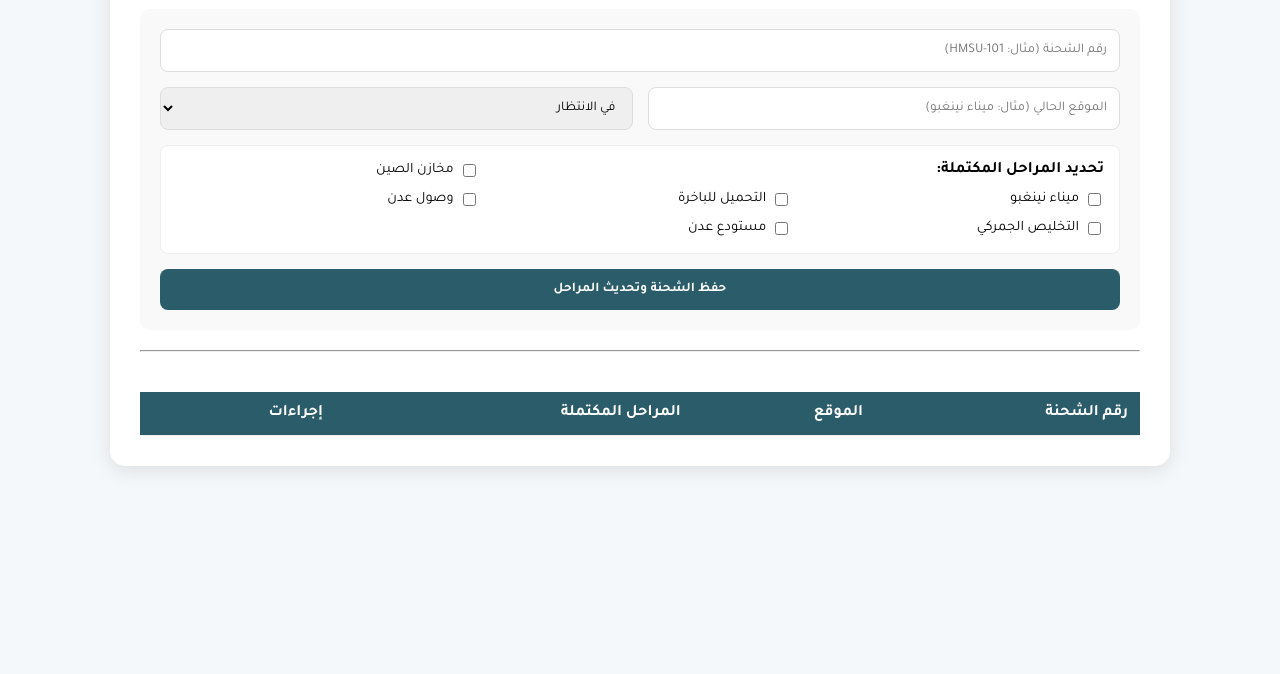
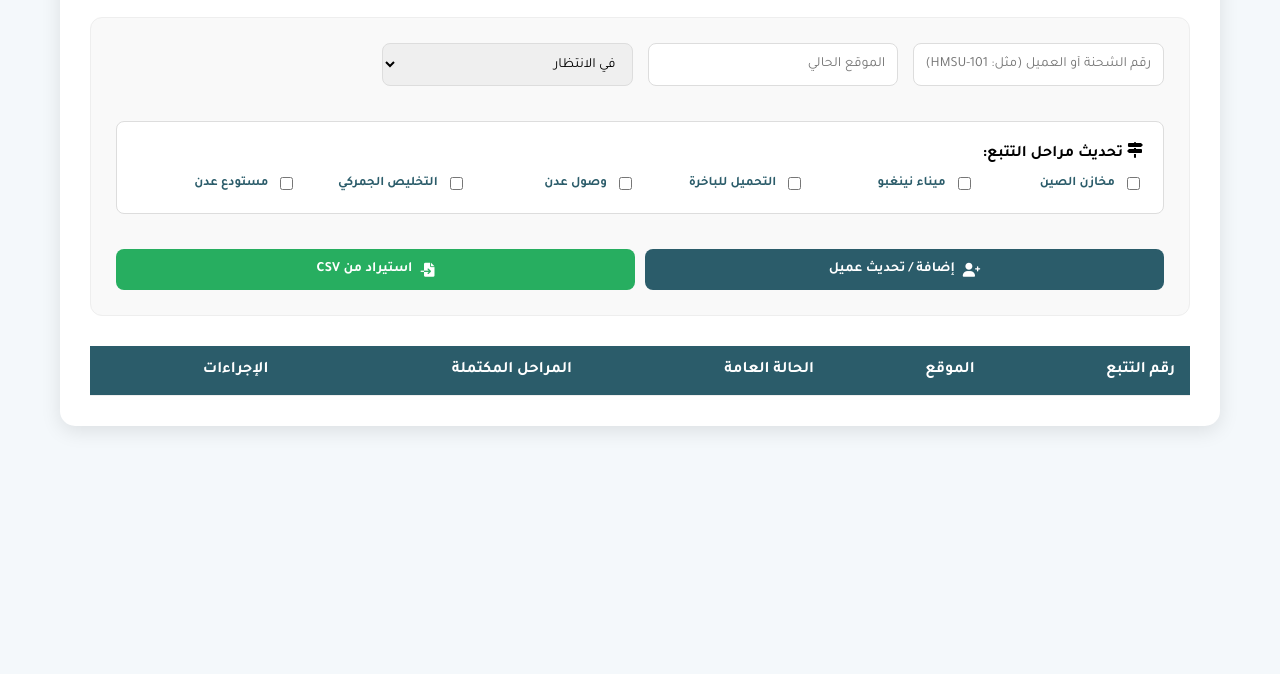
Before and after one commit to ryadshulan/HMS-System, a website: page public/admin.html in a window 1280 px wide. Shown: the part 126-800 px from the top of the page. Drawn offline with Linux system fonts and the light colour scheme; no server answers.

Commit message:
Update admin.html

```diff
--- a/public/admin.html
+++ b/public/admin.html
@@ -7,138 +7,216 @@
     <link href="https://fonts.googleapis.com/css2?family=Tajawal:wght@400;700&display=swap" rel="stylesheet">
     <link rel="stylesheet" href="https://cdnjs.cloudflare.com/ajax/libs/font-awesome/6.0.0/css/all.min.css">
     <style>
-        :root { --primary: #2b5c6a; --secondary: #f16736; --bg: #f4f8fb; }
+        :root { --primary: #2b5c6a; --secondary: #f16736; --bg: #f4f8fb; --success: #27ae60; }
         body { font-family: 'Tajawal', sans-serif; background-color: var(--bg); margin: 0; padding: 20px; }
-        .admin-container { max-width: 1000px; margin: 0 auto; background: white; padding: 30px; border-radius: 15px; box-shadow: 0 5px 20px rgba(0,0,0,0.1); }
-        h1 { color: var(--primary); text-align: center; }
+        .admin-container { max-width: 1100px; margin: 0 auto; background: white; padding: 30px; border-radius: 15px; box-shadow: 0 5px 20px rgba(0,0,0,0.1); }
+        h1 { color: var(--primary); text-align: center; margin-bottom: 30px; }
 
-        .form-group { display: grid; grid-template-columns: 1fr 1fr; gap: 15px; margin-bottom: 20px; background: #f9f9f9; padding: 20px; border-radius: 10px; }
-        input, select, button { padding: 12px; border-radius: 8px; border: 1px solid #ddd; font-family: inherit; }
-        .full-width { grid-column: span 2; }
+        /* تصميم النموذج */
+        .form-section { background: #f9f9f9; padding: 25px; border-radius: 12px; border: 1px solid #eee; margin-bottom: 30px; }
+        .grid-inputs { display: grid; grid-template-columns: repeat(auto-fit, minmax(250px, 1fr)); gap: 15px; }
+        input, select, button { padding: 12px; border-radius: 8px; border: 1px solid #ddd; font-family: inherit; font-size: 14px; }
 
-        .milestone-setter { grid-column: span 2; display: grid; grid-template-columns: repeat(3, 1fr); gap: 10px; background: #fff; padding: 15px; border: 1px solid #eee; border-radius: 8px; }
-        .milestone-setter label { font-size: 0.9rem; display: flex; align-items: center; gap: 5px; cursor: pointer; }
+        .milestone-container { grid-column: 1 / -1; margin-top: 20px; background: white; padding: 20px; border-radius: 8px; border: 1px solid #ddd; }
+        .milestone-grid { display: grid; grid-template-columns: repeat(auto-fit, minmax(150px, 1fr)); gap: 10px; margin-top: 10px; }
+        .milestone-grid label { display: flex; align-items: center; gap: 8px; font-size: 13px; cursor: pointer; color: var(--primary); font-weight: bold; }
 
-        button.save-btn { background: var(--primary); color: white; border: none; font-weight: bold; cursor: pointer; transition: 0.3s; }
-        button.save-btn:hover { background: #1e434d; }
+        .action-buttons { grid-column: 1 / -1; display: flex; gap: 10px; margin-top: 20px; }
+        .btn { flex: 1; font-weight: bold; cursor: pointer; border: none; transition: 0.3s; display: flex; align-items: center; justify-content: center; gap: 8px; color: white; }
+        .btn-add { background: var(--primary); }
+        .btn-add:hover { background: #1e434d; }
+        .btn-csv { background: var(--success); }
+        .btn-csv:hover { background: #219150; }
 
-        .shipment-list { margin-top: 40px; border-collapse: collapse; width: 100%; }
-        .shipment-list th, .shipment-list td { padding: 12px; text-align: right; border-bottom: 1px solid #eee; }
-        .shipment-list th { background: var(--primary); color: white; }
+        /* الجدول */
+        .table-wrapper { overflow-x: auto; margin-top: 20px; }
+        table { width: 100%; border-collapse: collapse; text-align: right; }
+        th, td { padding: 15px; border-bottom: 1px solid #eee; }
+        th { background: var(--primary); color: white; }
+        .status-badge { padding: 4px 10px; border-radius: 20px; font-size: 12px; background: #e0f2f1; color: var(--primary); font-weight: bold; }
+        .btn-delete { color: #e74c3c; cursor: pointer; border: none; background: none; font-size: 18px; }
 
-        .status-badge { padding: 4px 8px; border-radius: 50px; font-size: 0.8rem; background: #eee; }
-        .delete-btn { color: #e74c3c; cursor: pointer; border: none; background: none; }
+        /* إخفاء مدخل الملف */
+        #csvInput { display: none; }
     </style>
 </head>
 <body>
 
 <div class="admin-container">
-    <h1><i class="fas fa-tasks"></i> إدارة الشحنات والمراحل</h1>
+    <h1><i class="fas fa-user-shield"></i> لوحة إدارة الشحنات والعملاء</h1>
 
-    <div class="form-group">
-        <input type="text" id="trackId" placeholder="رقم الشحنة (مثال: HMSU-101)" class="full-width">
-        <input type="text" id="currentLocation" placeholder="الموقع الحالي (مثال: ميناء نينغبو)">
+    <div class="form-section">
+        <div class="grid-inputs">
+            <input type="text" id="trackId" placeholder="رقم الشحنة أو العميل (مثل: HMSU-101)">
+            <input type="text" id="currentLocation" placeholder="الموقع الحالي">
             <select id="generalStatus">
                 <option value="في الانتظار">في الانتظار</option>
                 <option value="قيد الشحن">قيد الشحن</option>
                 <option value="وصلت">وصلت</option>
+                <option value="تم التسليم">تم التسليم</option>
             </select>
 
-        <div class="milestone-setter">
-            <strong class="full-width">تحديد المراحل المكتملة:</strong>
-            <label><input type="checkbox" id="m1"> مخازن الصين</label>
-            <label><input type="checkbox" id="m2"> ميناء نينغبو</label>
-            <label><input type="checkbox" id="m3"> التحميل للباخرة</label>
-            <label><input type="checkbox" id="m4"> وصول عدن</label>
-            <label><input type="checkbox" id="m5"> التخليص الجمركي</label>
-            <label><input type="checkbox" id="m6"> مستودع عدن</label>
+            <div class="milestone-container">
+                <i class="fas fa-map-signs"></i> <strong>تحديث مراحل التتبع:</strong>
+                <div class="milestone-grid">
+                    <label><input type="checkbox" class="milestone-check" value="m1"> مخازن الصين</label>
+                    <label><input type="checkbox" class="milestone-check" value="m2"> ميناء نينغبو</label>
+                    <label><input type="checkbox" class="milestone-check" value="m3"> التحميل للباخرة</label>
+                    <label><input type="checkbox" class="milestone-check" value="m4"> وصول عدن</label>
+                    <label><input type="checkbox" class="milestone-check" value="m5"> التخليص الجمركي</label>
+                    <label><input type="checkbox" class="milestone-check" value="m6"> مستودع عدن</label>
+                </div>
             </div>
 
-        <button onclick="saveShipment()" class="save-btn full-width">حفظ الشحنة وتحديث المراحل</button>
+            <div class="action-buttons">
+                <button class="btn btn-add" onclick="saveCustomer()">
+                    <i class="fas fa-user-plus"></i> إضافة / تحديث عميل
+                </button>
+                <button class="btn btn-csv" onclick="document.getElementById('csvInput').click()">
+                    <i class="fas fa-file-import"></i> استيراد من CSV
+                </button>
+                <input type="file" id="csvInput" accept=".csv" onchange="handleCSV(event)">
+            </div>
+        </div>
     </div>
 
-    <hr>
-
-    <table class="shipment-list">
+    <div class="table-wrapper">
+        <table>
             <thead>
                 <tr>
-                <th>رقم الشحنة</th>
+                    <th>رقم التتبع</th>
                     <th>الموقع</th>
+                    <th>الحالة العامة</th>
                     <th>المراحل المكتملة</th>
-                <th>إجراءات</th>
+                    <th>الإجراءات</th>
                 </tr>
             </thead>
             <tbody id="shipmentsTable">
                 </tbody>
         </table>
     </div>
+</div>
 
 <script>
     const API_URL = '/api/shipment';
 
-    // 1. حفظ الشحنة
-    async function saveShipment() {
-        const data = {
-            trackingNumber: document.getElementById('trackId').value,
-            location: document.getElementById('currentLocation').value,
-            status: document.getElementById('generalStatus').value,
-            milestones: {
-                m1: document.getElementById('m1').checked ? 'completed' : 'pending',
-                m2: document.getElementById('m2').checked ? 'completed' : 'pending',
-                m3: document.getElementById('m3').checked ? 'completed' : 'pending',
-                m4: document.getElementById('m4').checked ? 'completed' : 'pending',
-                m5: document.getElementById('m5').checked ? 'completed' : 'pending',
-                m6: document.getElementById('m6').checked ? 'completed' : 'pending'
-            }
+    // 1. دالة حفظ العميل/الشحنة (إصلاح زر الإضافة)
+    async function saveCustomer() {
+        const trackId = document.getElementById('trackId').value.trim();
+        const location = document.getElementById('currentLocation').value.trim();
+        const status = document.getElementById('generalStatus').value;
+
+        if (!trackId) return alert('يرجى إدخال رقم التتبع');
+
+        // تجميع مراحل التتبع
+        const milestones = {};
+        document.querySelectorAll('.milestone-check').forEach(check => {
+            milestones[check.value] = check.checked ? 'completed' : 'pending';
+        });
+
+        const payload = {
+            trackingNumber: trackId,
+            location: location,
+            status: status,
+            milestones: milestones
         };
 
-        if(!data.trackingNumber) return alert('أدخل رقم الشحنة');
-
-        const response = await fetch(API_URL, {
+        try {
+            const res = await fetch(API_URL, {
                 method: 'POST',
                 headers: { 'Content-Type': 'application/json' },
-            body: JSON.stringify(data)
+                body: JSON.stringify(payload)
             });
 
-        if(response.ok) {
+            if (res.ok) {
                 alert('تم الحفظ بنجاح');
-            location.reload();
+                clearForm();
+                loadData();
+            } else {
+                alert('خطأ في الحفظ');
+            }
+        } catch (err) {
+            console.error(err);
+            alert('فشل الاتصال بالسيرفر');
         }
     }
 
-    // 2. جلب الشحنات وعرضها
-    async function loadShipments() {
-        const response = await fetch('/api/shipments');
-        const shipments = await response.json();
+    // 2. دالة استيراد CSV (إصلاح زر الاستيراد)
+    async function handleCSV(event) {
+        const file = event.target.files[0];
+        if (!file) return;
+
+        const reader = new FileReader();
+        reader.onload = async function(e) {
+            const text = e.target.result;
+            const lines = text.split('\n');
+
+            // البدء من السطر الثاني لتجاوز العناوين
+            for (let i = 1; i < lines.length; i++) {
+                const cols = lines[i].split(',');
+                if (cols.length >= 3 && cols[0].trim() !== "") {
+                    await fetch(API_URL, {
+                        method: 'POST',
+                        headers: { 'Content-Type': 'application/json' },
+                        body: JSON.stringify({
+                            trackingNumber: cols[0].trim(),
+                            location: cols[1].trim(),
+                            status: cols[2].trim(),
+                            milestones: { m1: 'pending', m2: 'pending', m3: 'pending', m4: 'pending', m5: 'pending', m6: 'pending' }
+                        })
+                    });
+                }
+            }
+            alert('تم استيراد البيانات بنجاح');
+            loadData();
+        };
+        reader.readAsText(file);
+    }
+
+    // 3. جلب وعرض البيانات
+    async function loadData() {
+        try {
+            const res = await fetch('/api/shipments');
+            const data = await res.json();
             const table = document.getElementById('shipmentsTable');
             table.innerHTML = '';
 
-        shipments.forEach(s => {
-            // حساب عدد المراحل المكتملة
-            const completedCount = Object.values(s.milestones || {}).filter(v => v === 'completed').length;
-
+            data.forEach(item => {
+                const completedSteps = Object.values(item.milestones || {}).filter(v => v === 'completed').length;
                 table.innerHTML += `
                     <tr>
-                    <td><strong>${s.id}</strong></td>
-                    <td>${s.location || 'غير محدد'}</td>
-                    <td><span class="status-badge">${completedCount} / 6 مراحل</span></td>
+                        <td><strong>${item.id}</strong></td>
+                        <td>${item.location || '-'}</td>
+                        <td>${item.status || '-'}</td>
+                        <td><span class="status-badge">${completedSteps} / 6 مراحل</span></td>
                         <td>
-                        <button onclick="deleteShipment('${s.id}')" class="delete-btn"><i class="fas fa-trash"></i></button>
+                            <button class="btn-delete" onclick="deleteItem('${item.id}')">
+                                <i class="fas fa-trash-alt"></i>
+                            </button>
                         </td>
                     </tr>
                 `;
             });
-    }
-
-    // 3. حذف شحنة
-    async function deleteShipment(id) {
-        if(confirm('هل أنت متأكد من الحذف؟')) {
-            await fetch(`${API_URL}/${id}`, { method: 'DELETE' });
-            loadShipments();
+        } catch (err) {
+            console.error('Error loading data:', err);
         }
     }
 
-    window.onload = loadShipments;
+    // 4. حذف عنصر
+    async function deleteItem(id) {
+        if (!confirm('هل أنت متأكد من حذف هذه البيانات؟')) return;
+        await fetch(`${API_URL}/${id}`, { method: 'DELETE' });
+        loadData();
+    }
+
+    // دالة مسح الحقول بعد الحفظ
+    function clearForm() {
+        document.getElementById('trackId').value = '';
+        document.getElementById('currentLocation').value = '';
+        document.querySelectorAll('.milestone-check').forEach(c => c.checked = false);
+    }
+
+    window.onload = loadData;
 </script>
 
 </body>
```
Lines whose indentation alone changed are shown as unchanged.
